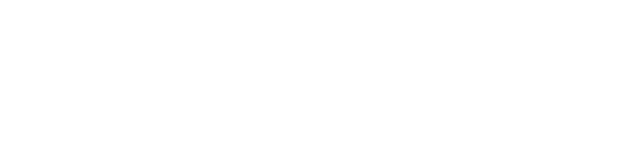
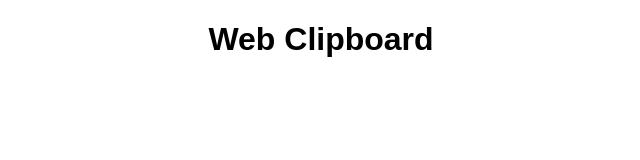
Before and after one commit to sammhicks/cloud-computing-coursework, a plain HTML site: page static/index.html in a window 1280 px wide. Shown: the whole page, without its empty margins (319-959 px from the left). Drawn offline with nearby package versions, Linux system fonts and the light colour scheme.

Commit message:
Login page has a title

```diff
--- a/static/index.css
+++ b/static/index.css
@@ -8,6 +8,7 @@ body {
     min-height: 100%;
 
     font-size: 100%;
+    font-family: sans-serif;
 }
 
 body:not(.signedin) #signedin {
--- a/static/index.html
+++ b/static/index.html
@@ -15,14 +15,19 @@
     <script src="index.js" defer></script>
     <script src="https://apis.google.com/js/platform.js" defer></script>
 
-    <title>Cloud Computing Coursework</title>
+    <title>Web Clipboard</title>
 </head>
 
 <body class="flexcol">
     <div id="signin" class="flexcol">
-        <div class="centered minsize">
-            <div class="g-signin2" data-onsuccess="onGoogleSignIn"></div>
-        </div>
+        <header class="centered minsize">
+            <h1>Web Clipboard</h1>
+        </header>
+        <main class="flexcol">
+            <div class="centered minsize">
+                <div class="g-signin2" data-onsuccess="onGoogleSignIn"></div>
+            </div>
+        </main>
     </div>
     <div id="signedin" class="flexcol">
         <div id="disconnectederror" class="flexcol minsize">
```
